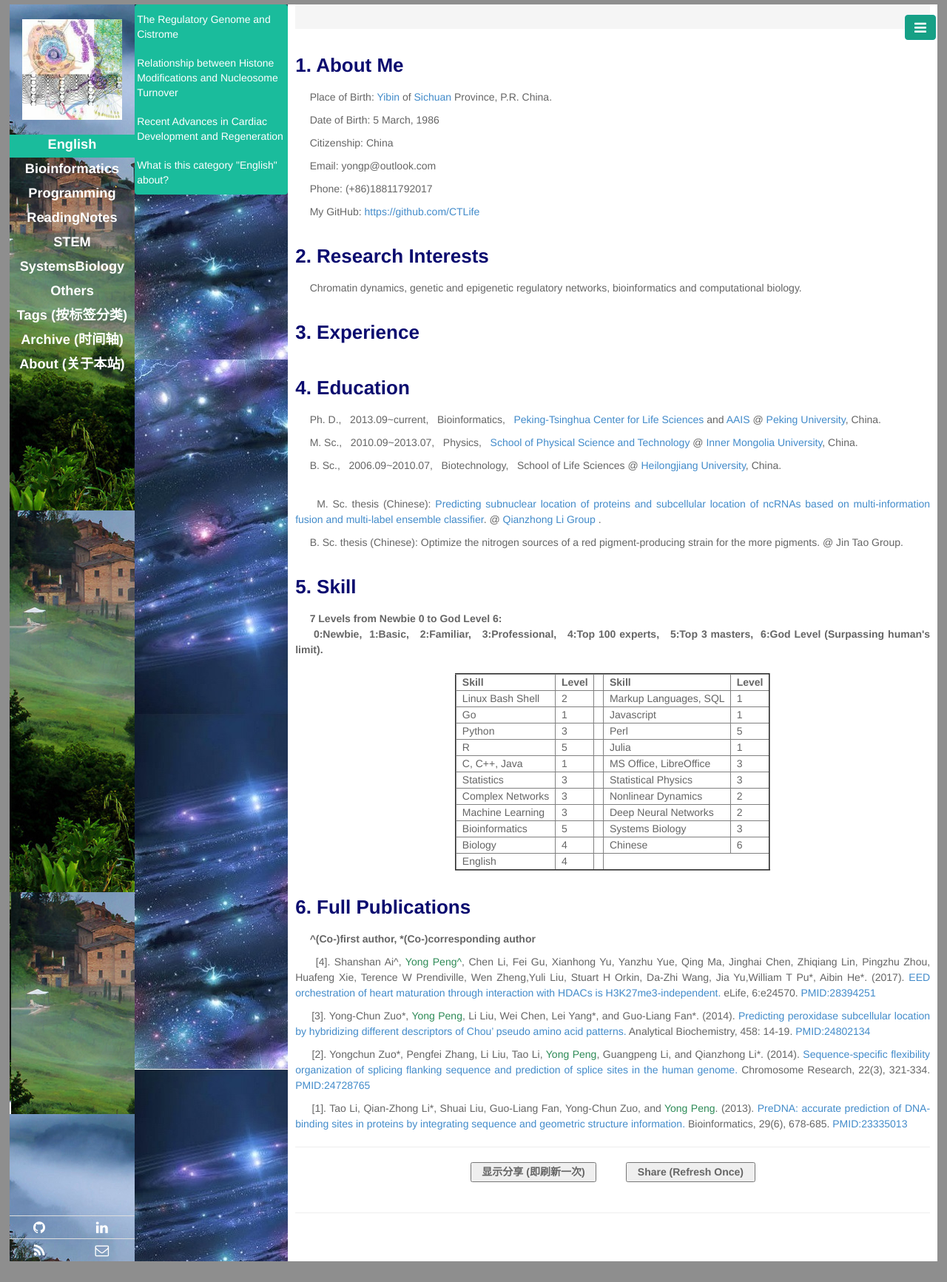
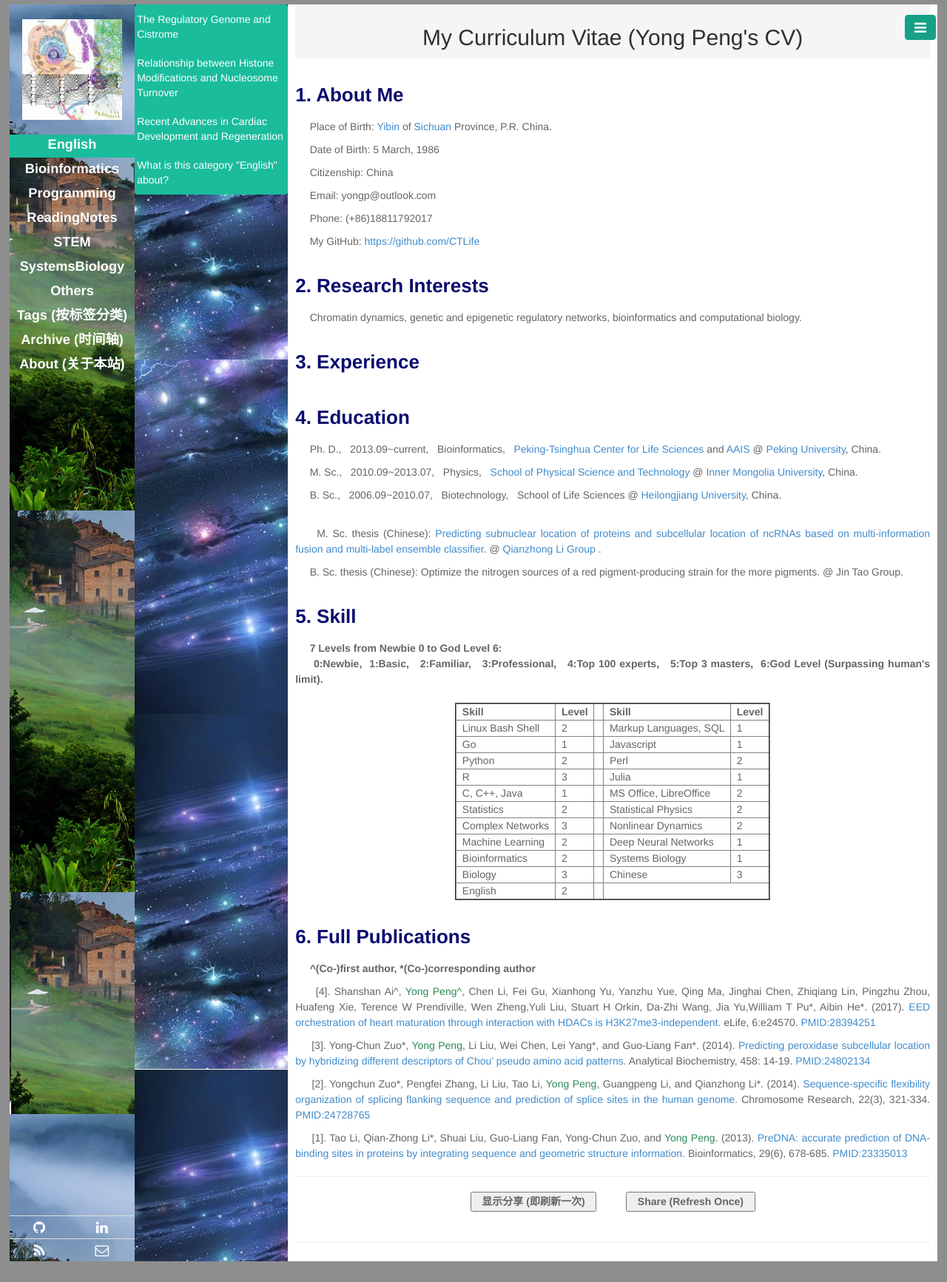
Before and after one commit to CTLife/CTLife.github.io, a Jekyll site: the page built from yongpeng.html, in a window 1280 px wide. Shown: the whole page at 74% size. Built offline with Jekyll 4.4.1, drawn with Linux system fonts in a browser that asks for light colours; Markdown is read by kramdown in place of the engine named in the settings.

Commit message:
Update yongpeng.html

```diff
--- a/yongpeng.html
+++ b/yongpeng.html
@@ -1,6 +1,6 @@
 ---
 layout: page_title
-gtitle: My Curriculum Vitae (Yong Peng's CV)
+title: My Curriculum Vitae (Yong Peng's CV)
 titlename: Yong Peng CV
 ---
 
@@ -59,14 +59,14 @@ multi-information fusion and multi-label ensemble classifier</a>. @ <a href="htt
   </tr>
   <tr>
     <td> &nbsp;  Python  &nbsp; </td>
-    <td> &nbsp;  3  &nbsp; </td>
+    <td> &nbsp;  2  &nbsp; </td>
     <th> &nbsp; &nbsp;  </th>
     <td> &nbsp;  Perl  &nbsp; </td>
-    <td> &nbsp;  5  &nbsp; </td>
+    <td> &nbsp;  2  &nbsp; </td>
   </tr>
   <tr>
     <td> &nbsp;  R  &nbsp; </td>
-    <td> &nbsp;  5  &nbsp; </td>
+    <td> &nbsp;  3  &nbsp; </td>
     <th> &nbsp; &nbsp;  </th>
     <td> &nbsp;  Julia  &nbsp; </td>
     <td> &nbsp;  1  &nbsp; </td>
@@ -76,14 +76,14 @@ multi-information fusion and multi-label ensemble classifier</a>. @ <a href="htt
     <td> &nbsp;  1  &nbsp; </td>
     <th> &nbsp; &nbsp;  </th>
     <td> &nbsp;  MS Office,  LibreOffice  &nbsp; </td>
-    <td> &nbsp;  3  &nbsp; </td>
+    <td> &nbsp;  2  &nbsp; </td>
   </tr>
   <tr>
     <td> &nbsp;  Statistics  &nbsp; </td>
-    <td> &nbsp;  3  &nbsp; </td>
+    <td> &nbsp;  2  &nbsp; </td>
     <th> &nbsp; &nbsp;  </th>
     <td> &nbsp;  Statistical Physics  &nbsp; </td>
-    <td> &nbsp;  3  &nbsp; </td>
+    <td> &nbsp;  2  &nbsp; </td>
   </tr>
   <tr>
     <td> &nbsp;  Complex Networks  &nbsp; </td>
@@ -95,28 +95,28 @@ multi-information fusion and multi-label ensemble classifier</a>. @ <a href="htt
   </tr>
   <tr>
     <td> &nbsp;  Machine Learning  &nbsp; </td>
-    <td> &nbsp;  3  &nbsp; </td>
+    <td> &nbsp;  2  &nbsp; </td>
     <th> &nbsp; &nbsp;  </th>
     <td> &nbsp;  Deep Neural Networks  &nbsp; </td>
-    <td> &nbsp;  2  &nbsp; </td>
+    <td> &nbsp;  1  &nbsp; </td>
   </tr>
   <tr>
     <td> &nbsp;  Bioinformatics  &nbsp; </td>
-    <td> &nbsp;  5  &nbsp; </td>
+    <td> &nbsp;  2  &nbsp; </td>
     <th> &nbsp; &nbsp;  </th>
     <td> &nbsp;  Systems Biology  &nbsp; </td>
+    <td> &nbsp;  1  &nbsp; </td>
+  </tr>
+  <tr>
+    <td> &nbsp;  Biology  &nbsp; </td>
+    <td> &nbsp;  3  &nbsp; </td>
+    <th> &nbsp; &nbsp;  </th>
+    <td> &nbsp;  Chinese  &nbsp; </td>
     <td> &nbsp;  3  &nbsp; </td>
   </tr>
   <tr>
-    <td> &nbsp;  Biology  &nbsp; </td>
-    <td> &nbsp;  4  &nbsp; </td>
-    <th> &nbsp; &nbsp;  </th>
-    <td> &nbsp;  Chinese  &nbsp; </td>
-    <td> &nbsp;  6  &nbsp; </td>
-  </tr>
-  <tr>
     <td> &nbsp;  English  &nbsp; </td>
-    <td> &nbsp;  4  &nbsp; </td>
+    <td> &nbsp;  2  &nbsp; </td>
     <th> &nbsp; &nbsp;  </th>
   </tr>
 </table>
```
